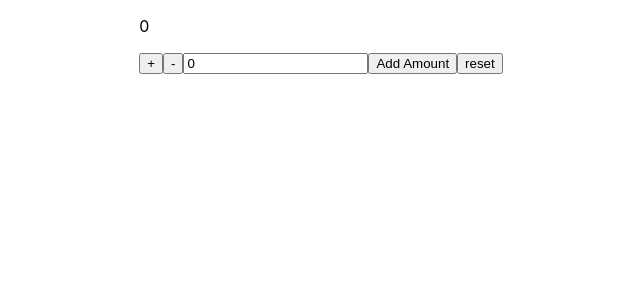
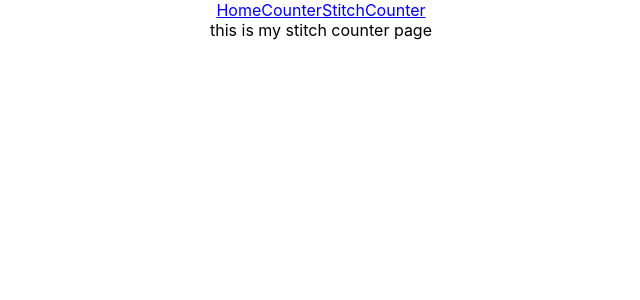
Before and after one commit to makennawold/redux-tk-practice, a React (Create React App) app: page /stitchcounter in a window 1280 px wide. Shown: the top 300 px of the page, without its empty margins (319-959 px from the left). Built offline with nearby package versions, Linux system fonts and the light colour scheme.

Commit message:
added stitch counter page and react router dom at v5

```diff
--- a/package.json
+++ b/package.json
@@ -10,6 +10,7 @@
     "react": "^18.2.0",
     "react-dom": "^18.2.0",
     "react-redux": "^8.0.5",
+    "react-router-dom": "^5.3.4",
     "react-scripts": "5.0.1",
     "web-vitals": "^2.1.4"
   },
--- a/src/App.js
+++ b/src/App.js
@@ -1,10 +1,31 @@
 import "./styles/app.css";
 import Counter from "./features/counter/Counter";
+import StitchCounter from "./features/stitchcounter/StitchCounter";
+import { BrowserRouter as Router, Switch, Route, Link } from "react-router-dom";
 
 function App() {
   return (
-    <div className="app">
-      <Counter />
+    <div className="app" style={{ display: "flex", flexDirection: "column" }}>
+      <Router>
+        <div className="nav">
+          <Link to="/">Home</Link>
+          <Link to="/counter">Counter</Link>
+          <Link to="/stitchcounter">StitchCounter</Link>
+        </div>
+        <div>
+          <Switch>
+            <Route exact path="/">
+              Home
+            </Route>
+            <Route path="/stitchcounter">
+              <StitchCounter />
+            </Route>
+            <Route path="/counter">
+              <Counter />
+            </Route>
+          </Switch>
+        </div>
+      </Router>
     </div>
   );
 }
--- /dev/null
+++ b/src/features/stitchcounter/StitchCounter.js
@@ -0,0 +1,7 @@
+import React from "react";
+
+const StitchCounter = () => {
+  return <div>this is my stitch counter page</div>;
+};
+
+export default StitchCounter;
```
Also changed, not shown: 1 other file (tests, documents, lock files or other folders).
